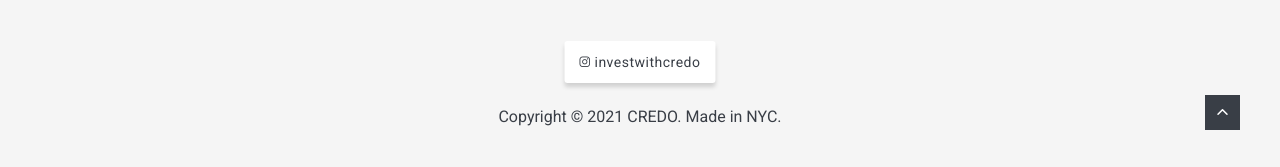
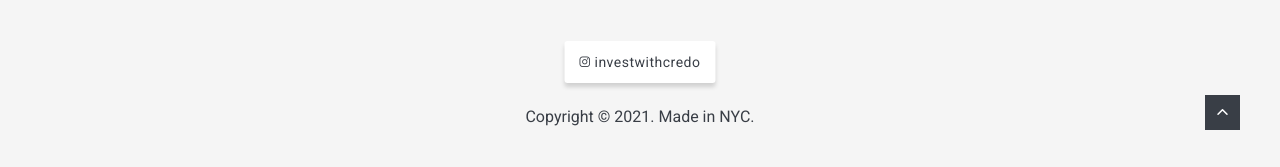
Before and after one commit to investwithcredo/investwithcredo.com, a Jekyll site: the page built from index.html, in a window 1280 px wide and 900 px high, scrolled down 2440 px. Shown: the part 730-897 px from the top of the window. Built offline with Jekyll 4.4.1, drawn with Linux system fonts in a browser that asks for light colours; nearby versions of some CDN libraries; the list of posts is cut into pages by our own code.

Commit message:
Update footer.html

```diff
--- a/_includes/footer.html
+++ b/_includes/footer.html
@@ -12,7 +12,7 @@
 
     {% include contact-link.html %}
 
-    <div class="copyright">Copyright &copy; {{site.time | date: '%Y'}} <a href="/">{{ site.data.settings.title }}</a>. Made in NYC.</div>
+    <div class="copyright">Copyright &copy; {{site.time | date: '%Y'}}. Made in NYC.</div>
 </div>
 </footer>
 <!-- end footer -->
```
